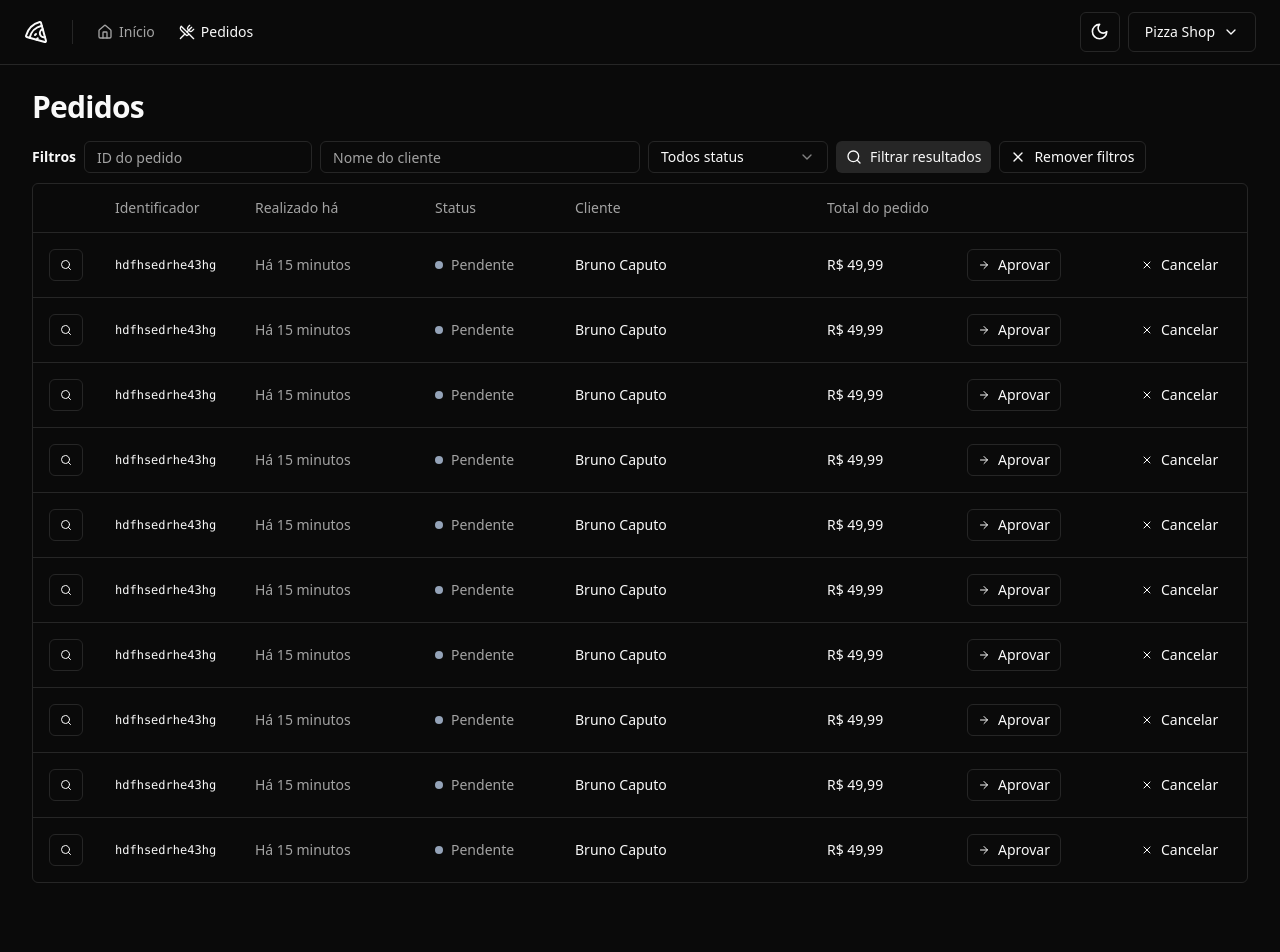
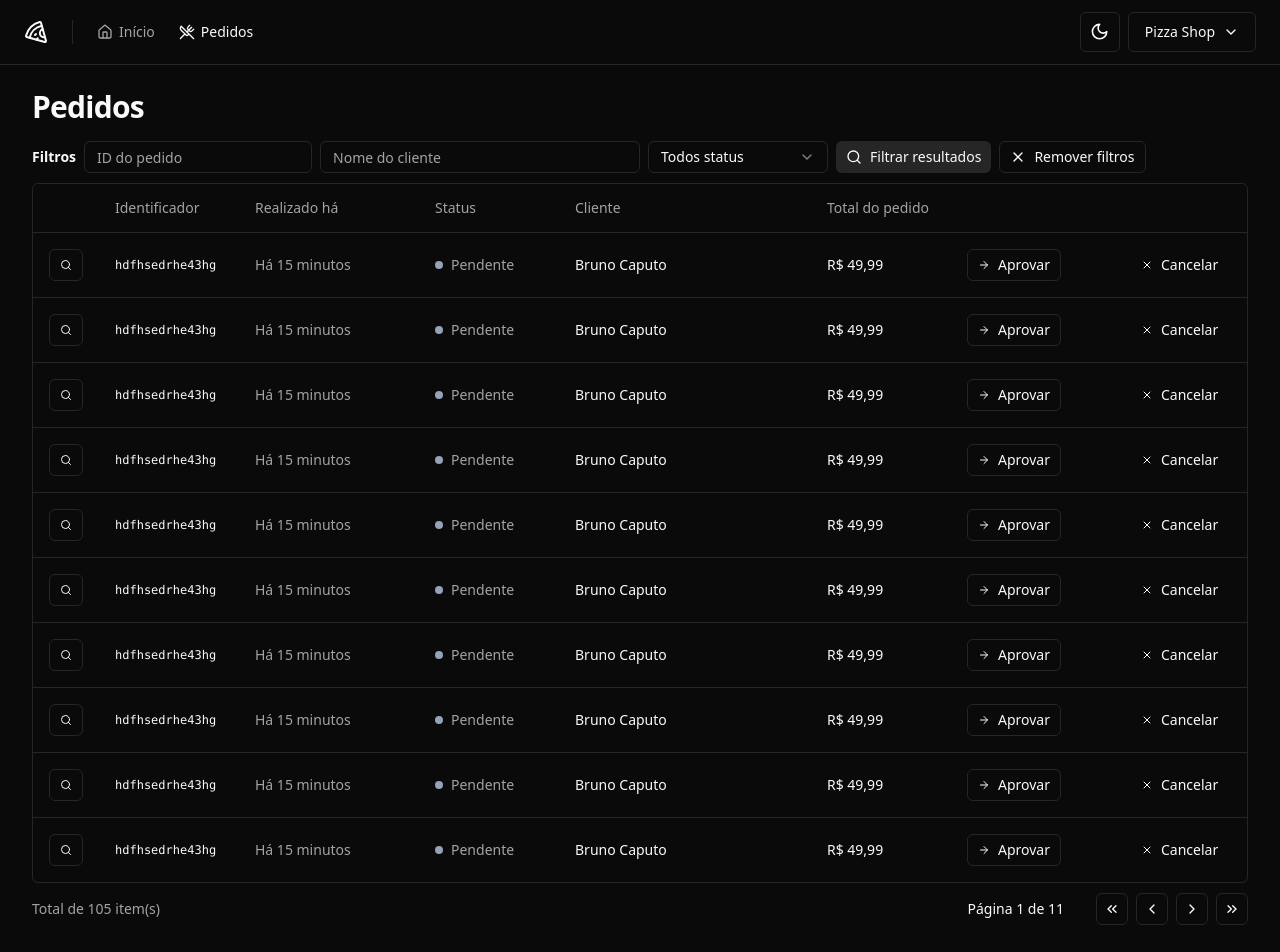
Before and after one commit to BrunoCaputo/pizza-shop, a React app: page /orders in a window 1280 px wide. Shown: the top 952 px of the page. Before the commit the page ends 915 px from the top, so only its background shows below. Built offline with nearby package versions, Linux system fonts and the light colour scheme; the HTML template or start-up script is replaced by a standard one.

Commit message:
feat: Table pagination component

```diff
--- /dev/null
+++ b/src/components/pagination.tsx
@@ -0,0 +1,54 @@
+import {
+  ChevronLeft,
+  ChevronRight,
+  ChevronsLeft,
+  ChevronsRight,
+} from 'lucide-react'
+
+import { Button } from './ui/button'
+
+interface PaginationProps {
+  pageIndex: number
+  totalCount: number
+  perPage: number
+}
+
+export function Pagination({
+  pageIndex,
+  perPage,
+  totalCount,
+}: PaginationProps) {
+  const pages = Math.ceil(totalCount / perPage) || 1
+
+  return (
+    <div className="flex items-center justify-between">
+      <span className="text-sm text-muted-foreground">
+        Total de {totalCount} item(s)
+      </span>
+
+      <div className="flex items-center gap-6 lg:gap-8">
+        <div className="text-sm font-medium">
+          Página {pageIndex + 1} de {pages}
+        </div>
+        <div className="flex items-center gap-2">
+          <Button variant="outline" className="h-8 w-8 p-0">
+            <ChevronsLeft className="h-4 w-4" />
+            <span className="sr-only">Primeira página</span>
+          </Button>
+          <Button variant="outline" className="h-8 w-8 p-0">
+            <ChevronLeft className="h-4 w-4" />
+            <span className="sr-only">Página anterior</span>
+          </Button>
+          <Button variant="outline" className="h-8 w-8 p-0">
+            <ChevronRight className="h-4 w-4" />
+            <span className="sr-only">Próxima página</span>
+          </Button>
+          <Button variant="outline" className="h-8 w-8 p-0">
+            <ChevronsRight className="h-4 w-4" />
+            <span className="sr-only">Última página</span>
+          </Button>
+        </div>
+      </div>
+    </div>
+  )
+}
--- a/src/pages/app/orders/orders.tsx
+++ b/src/pages/app/orders/orders.tsx
@@ -1,5 +1,6 @@
 import { Helmet } from 'react-helmet-async'
 
+import { Pagination } from '@/components/pagination'
 import {
   Table,
   TableBody,
@@ -17,7 +18,7 @@
       <Helmet title="Pedidos" />
       <div className="flex flex-col gap-4">
         <h1 className="text-3xl font-bold tracking-tight">Pedidos</h1>
-      </div>
+
         <div className="space-y-2.5">
           <OrderTableFilters />
 
@@ -43,6 +44,9 @@
               </TableBody>
             </Table>
           </div>
+
+          <Pagination pageIndex={0} totalCount={105} perPage={10} />
+        </div>
       </div>
     </>
   )
```
Lines whose indentation alone changed are shown as unchanged.
